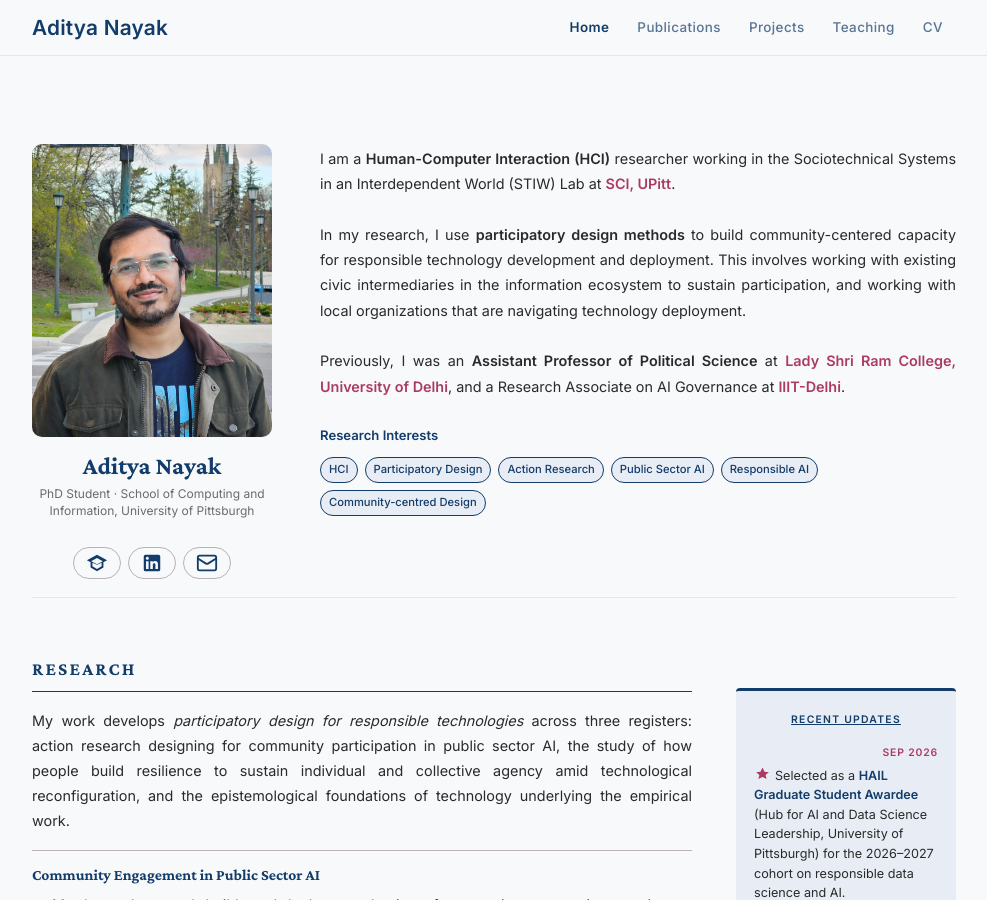
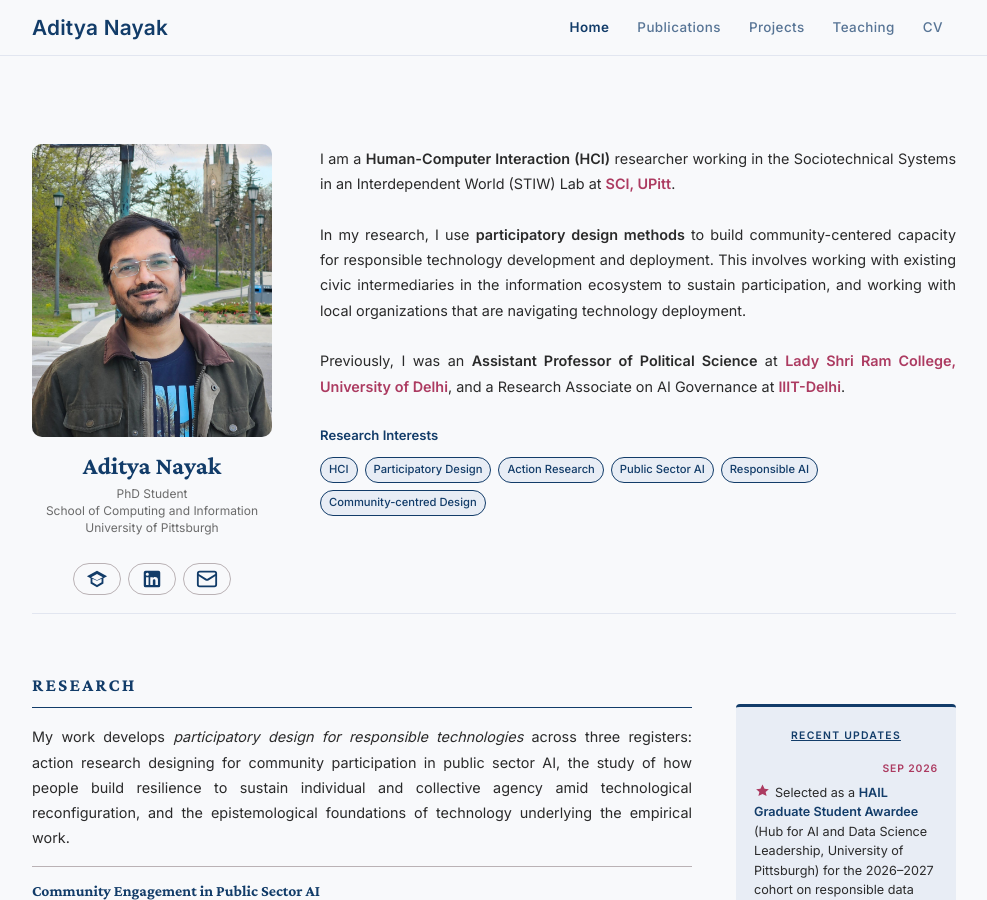
Before and after one commit to adityanayak-info/adityanayak-info.github.io, a Jekyll site: the page built from index.md, in a window 1280 px wide and 900 px high. Shown: the whole window, without its empty margins (146-1133 px from the left). Built offline with Jekyll 4.4.1, drawn with Linux system fonts in a browser that asks for light colours.

Commit message:
Refactor profile subtitle for improved readability
Updated the profile subtitle to include line breaks for better formatting.

```diff
--- a/_layouts/default.html
+++ b/_layouts/default.html
@@ -154,8 +154,7 @@
             </div>
 
             <h1>Aditya Nayak</h1>
-            <p class="profile-subtitle">PhD Student · School of Computing and Information, University of Pittsburgh</p>
-
+            <p class="profile-subtitle">PhD Student<br>School of Computing and Information<br>University of Pittsburgh</p>
             <div class="contact-links">
 
               <a href="https://scholar.google.com/citations?user=2aDc8HAAAAAJ&hl=en" target="_blank" rel="noopener" aria-label="Google Scholar" data-tooltip="Google Scholar">
```
